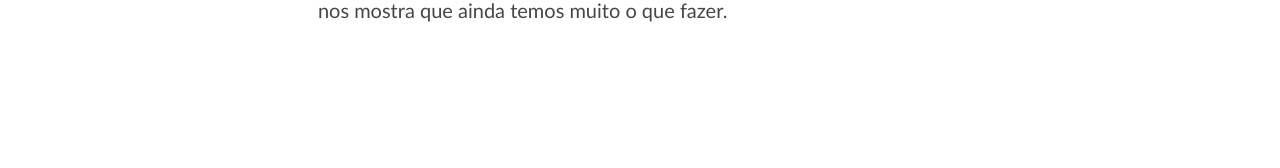
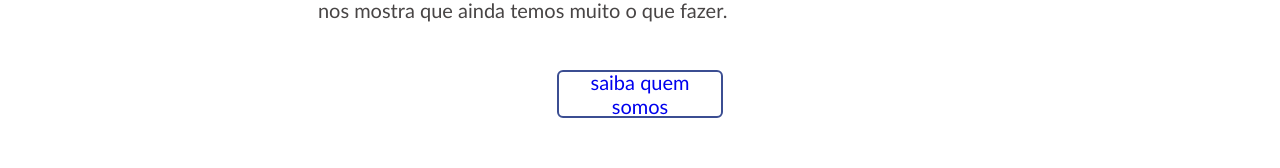
Before and after one commit to dcarvallho/urbitavel, a Next.js app: page / in a window 1280 px wide. Shown: the part 1345-1513 px from the top of the page. Built offline with nearby package versions, Linux system fonts and the light colour scheme.

Commit message:
Adciona botão azul e realiza testes unitários

```diff
--- /dev/null
+++ b/components/button/index.js
@@ -0,0 +1,14 @@
+import React from "react";
+import style from './style.module.css'
+
+const ButtonBlue = () => {
+  return (
+    <>
+      <div className={style.buttonNextPage}>
+        <a href="#">saiba quem somos</a>
+      </div>
+    </>
+  );
+};
+
+export default ButtonBlue;
--- /dev/null
+++ b/components/button/style.module.css
@@ -0,0 +1,17 @@
+.buttonNextPage {
+    border: 2px solid #3B4E92;
+    border-radius: 6px;
+    margin: 3rem auto;
+    text-align: center;
+    color: #3B4E92;
+    padding: 1.3rem;
+    width: 13%;
+    height: 3rem;
+    display: flex;
+    align-items: center;
+    justify-content: center;
+}
+
+.buttonNextPage a{
+    text-decoration: none;
+}
--- a/components/message-home/index.js
+++ b/components/message-home/index.js
@@ -1,4 +1,5 @@
 import React from "react";
+import ButtonBlue from "../button";
 import style from "./style.module.css";
 
 const MessageHome = () => {
@@ -20,6 +21,7 @@ const MessageHome = () => {
           <br></br> Temos décadas de ativismo que muito nos ensinou e que
           <br></br> nos mostra que ainda temos muito o que fazer.
         </span>
+        <ButtonBlue />
       </main>
     </div>
   );
```
Also changed, not shown: 1 other file (tests, documents, lock files or other folders).
